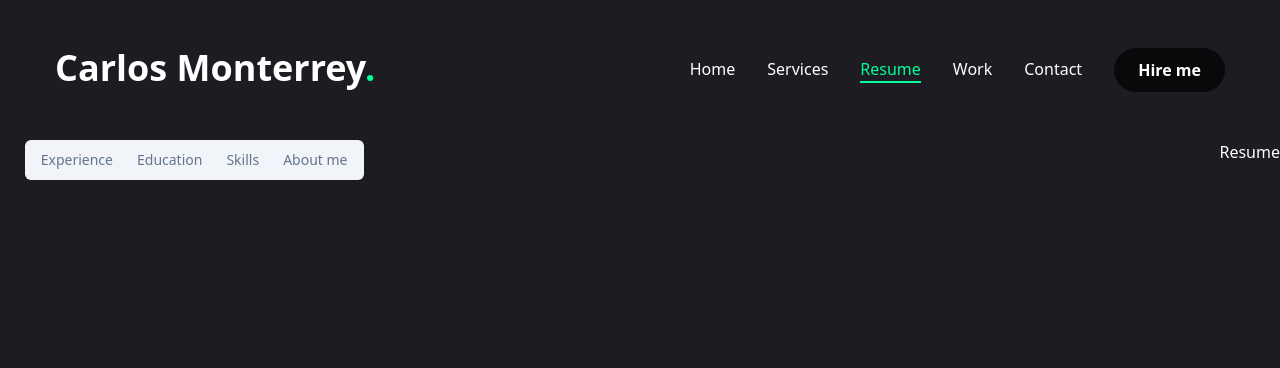
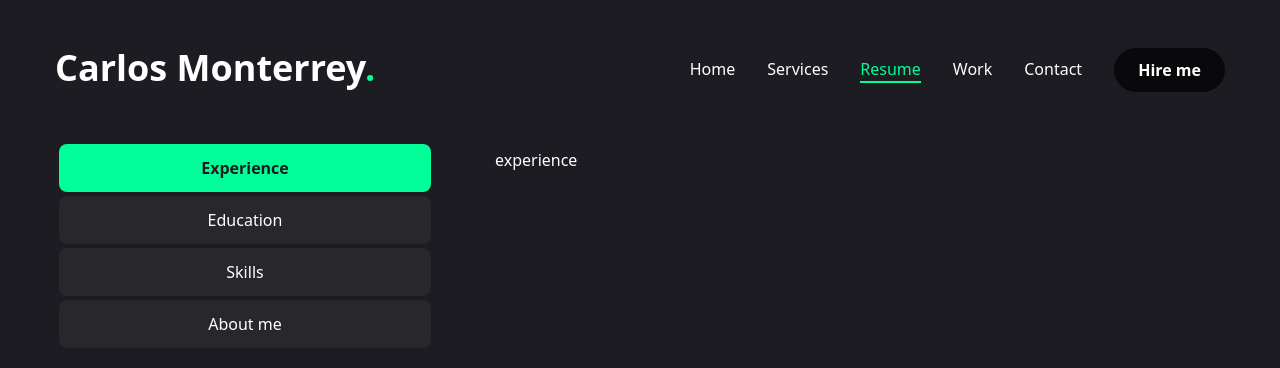
Before and after one commit to carlomonterrey/portafolio, a Next.js app: page /resume in a window 1280 px wide. Shown: the top 368 px of the page. Built offline with nearby package versions, Linux system fonts and the light colour scheme.

Commit message:
Add(resume view) some styles in the tab list component

```diff
--- a/app/resume/page.tsx
+++ b/app/resume/page.tsx
@@ -84,20 +84,24 @@ const skills={
        }}
        className='min-h-[80vh] flex item-center justify-center py-12 xl:py-0'>
         <div className='container mx-auto'>
-          <Tabs defaultValue='experience' className='flex flex-col xl:flex-row gap-[60px]'>
-            <TabsList>
-            <TabsTrigger value={''}>Experience</TabsTrigger>
-            <TabsTrigger value={''}>Education</TabsTrigger>
+          <Tabs defaultValue='experience'
+          className='flex flex-col xl:flex-row gap-[60px]'>
+            <TabsList className='flex flex-col w-full max-w-[380px] mx-auto xl:mx-0 gap-1'>
+            <TabsTrigger value={'experience'}>Experience</TabsTrigger>
+            <TabsTrigger value={'education'}>Education</TabsTrigger>
 
-            <TabsTrigger value={''}>Skills</TabsTrigger>
+            <TabsTrigger value={'skills'}>Skills</TabsTrigger>
 
-            <TabsTrigger value={''}>About me</TabsTrigger>
+            <TabsTrigger value={'about'}>About me</TabsTrigger>
 
             </TabsList>
+            <div className='min-h-[70] w-full'>
+              <TabsContent value='experience' className='w-full'>
+experience
+              </TabsContent>
+            </div>
           </Tabs>
         </div>
-         <h1>Resume</h1>
-         {/* Contenido de los servicios */}
        </motion.div>
      );
    };
--- a/components/Photo.tsx
+++ b/components/Photo.tsx
@@ -25,7 +25,7 @@ animate={{opacity:1,
         priority
          quality={100}
         fill className='object-container'
-         src={'/assets/perfil.png'}/>
+         src={'/assets/photo2.jpg'}/>
 
   </motion.div>
 <motion.svg
--- a/components/ui/tabs.tsx
+++ b/components/ui/tabs.tsx
@@ -14,7 +14,7 @@ const TabsList = React.forwardRef<
   <TabsPrimitive.List
     ref={ref}
     className={cn(
-      "inline-flex h-10 items-center justify-center rounded-md bg-slate-100 p-1 text-slate-500 dark:bg-slate-800 dark:text-slate-400",
+      "inline-flex h-auto rounded-md p-1 text-primary",
       className
     )}
     {...props}
@@ -29,7 +29,7 @@ const TabsTrigger = React.forwardRef<
   <TabsPrimitive.Trigger
     ref={ref}
     className={cn(
-      "inline-flex items-center justify-center whitespace-nowrap rounded-sm px-3 py-1.5 text-sm font-medium ring-offset-white transition-all focus-visible:outline-none focus-visible:ring-2 focus-visible:ring-slate-950 focus-visible:ring-offset-2 disabled:pointer-events-none disabled:opacity-50 data-[state=active]:bg-white data-[state=active]:text-slate-950 data-[state=active]:shadow-sm dark:ring-offset-slate-950 dark:focus-visible:ring-slate-300 dark:data-[state=active]:bg-slate-950 dark:data-[state=active]:text-slate-50",
+      "inline-flex   w-full bg-[#27272c] items-center justify-center whitespace-nowrap  p-3  ring-offset-white transition-all  disabled:opacity-50 data-[state=active]:bg-accent data-[state=active]:shadow-sm data-[state=active]:text-primary data-[state=active]:font-bold text-white rounded-lg text-balance font medium",
       className
     )}
     {...props}
```
Also changed, not shown: public/assets/photo2.jpg (added), 1 other file (tests, documents, lock files or other folders).
